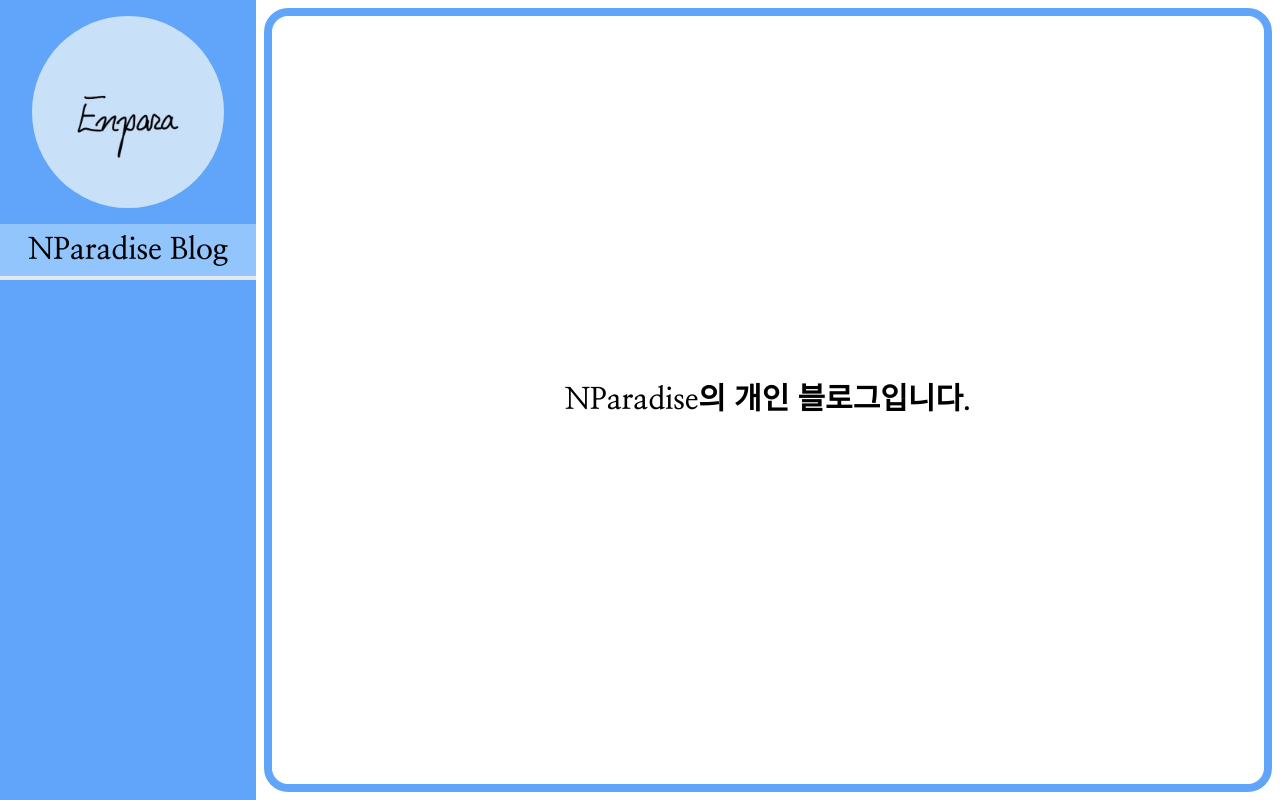
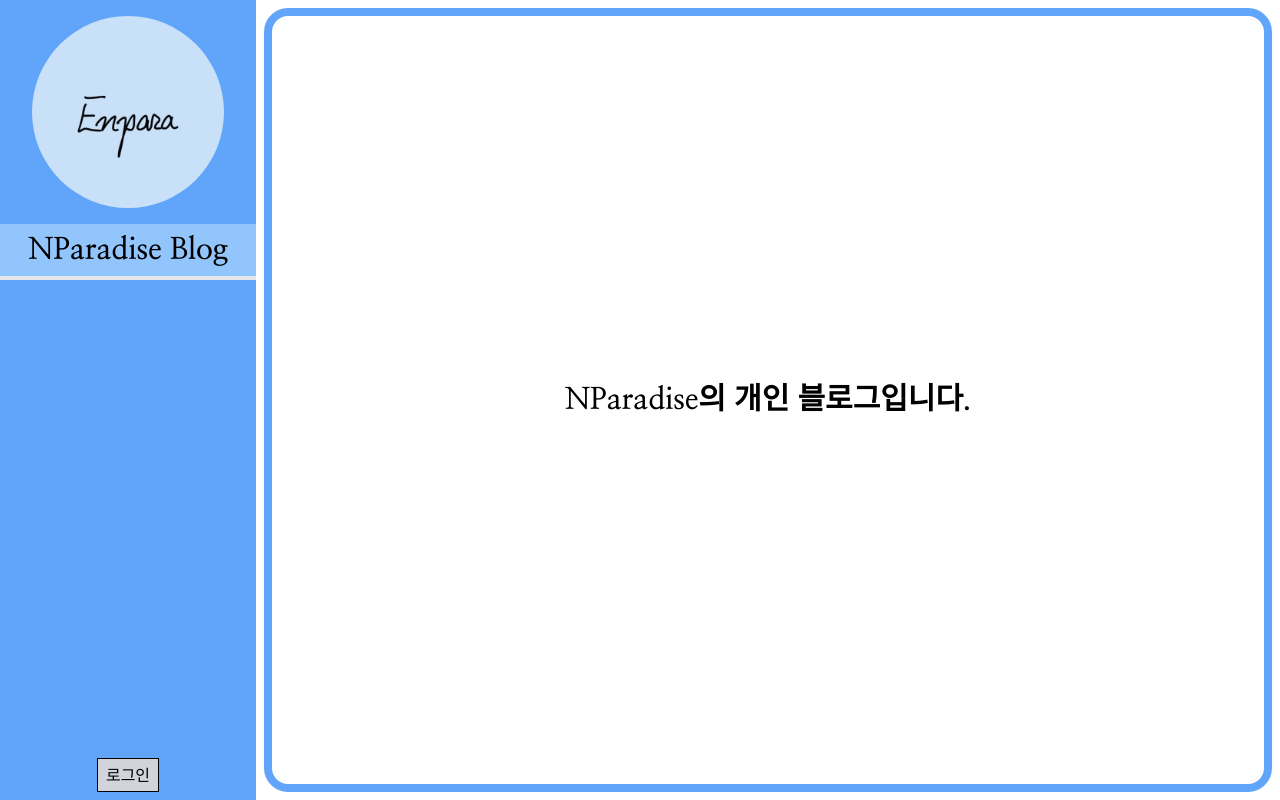
Before and after one commit to nparadise/npd-blog, a Next.js app: page / in a window 1280 px wide. Built offline with nearby package versions, Linux system fonts and the light colour scheme; no server answers; the database is empty; a web font is replaced by a local one.

Commit message:
feat: Login & setting button
* add login button in sidenav
* add setting button at top left side of page
* show setting button only when user logged in

```diff
--- a/app/components/SideMenu.tsx
+++ b/app/components/SideMenu.tsx
@@ -1,7 +1,7 @@
 "use client";
 
 import Image from "next/image";
-import { FaBars } from "react-icons/fa6";
+import { FaBars, FaGears } from "react-icons/fa6";
 
 import profile from "@/public/Logo.jpg";
 import useComponentVisible from "@/app/hooks/useComponentVisible";
@@ -44,6 +44,14 @@ export default function SideMenu({ children, session }: Props) {
             <FaBars className="size-5" />
           </button>
         </div>
+        {!!session?.user && (
+          <Link
+            href="/setting"
+            className="absolute left-2 top-2 rounded-md bg-gray-300 p-1 hover:bg-gray-100 active:bg-gray-500"
+          >
+            <FaGears />
+          </Link>
+        )}
       </div>
       <nav
         className={clsx(
@@ -53,10 +61,13 @@ export default function SideMenu({ children, session }: Props) {
       >
         {children}
       </nav>
-      {!!session?.user && (
+      {!!session?.user ? (
         <form
           action={logout}
-          className="md:absolute md:bottom-0 md:w-full md:bg-blue-400"
+          className={clsx(
+            "overflow-hidden transition-all md:absolute md:bottom-0 md:max-h-none md:w-full md:bg-blue-400",
+            { "max-h-screen": isNavVisible, "max-h-0": !isNavVisible },
+          )}
         >
           <button
             type="submit"
@@ -65,6 +76,20 @@ export default function SideMenu({ children, session }: Props) {
             Logout
           </button>
         </form>
+      ) : (
+        <div
+          className={clsx(
+            "overflow-hidden transition-all md:absolute md:bottom-0 md:max-h-none md:w-full md:bg-blue-400",
+            { "max-h-screen": isNavVisible, "max-h-0": !isNavVisible },
+          )}
+        >
+          <Link
+            href="/login"
+            className="mx-auto mb-2 block w-fit border border-black bg-gray-300 px-2 py-1"
+          >
+            로그인
+          </Link>
+        </div>
       )}
     </div>
   );
```
